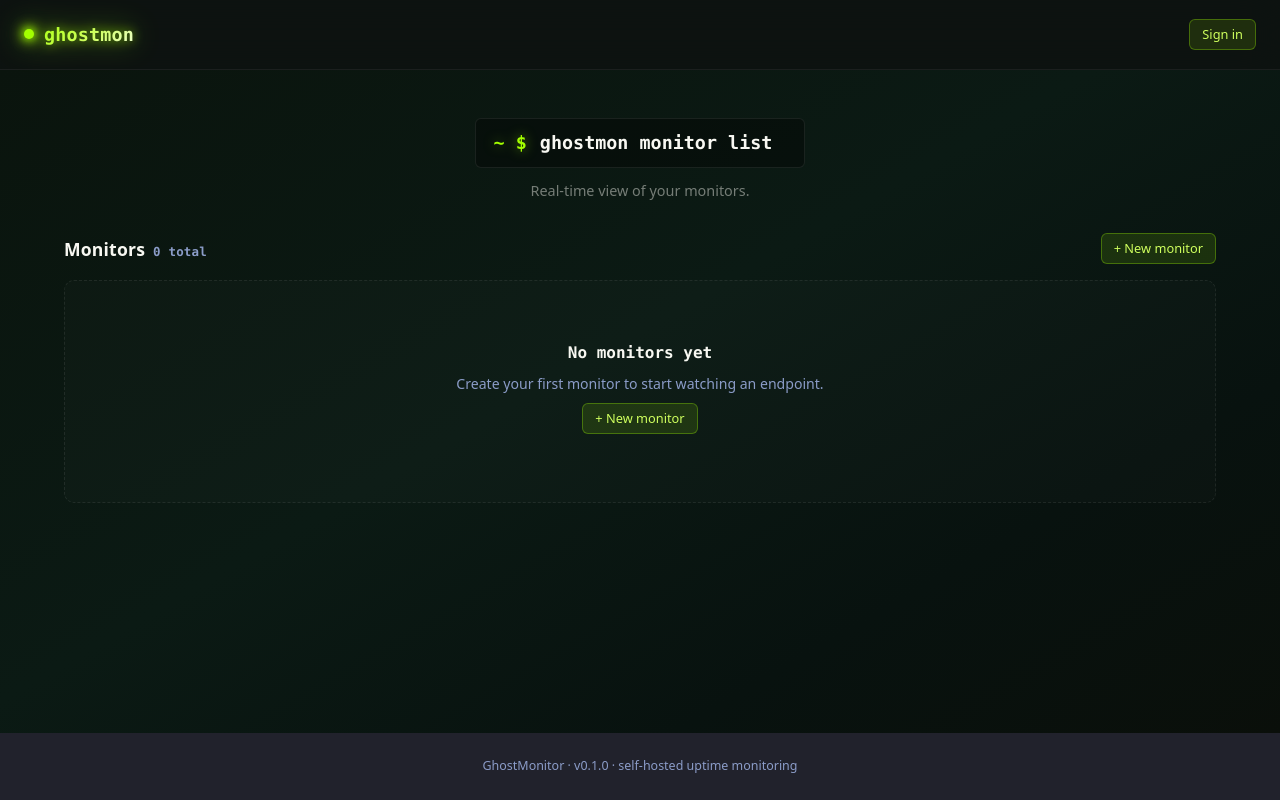
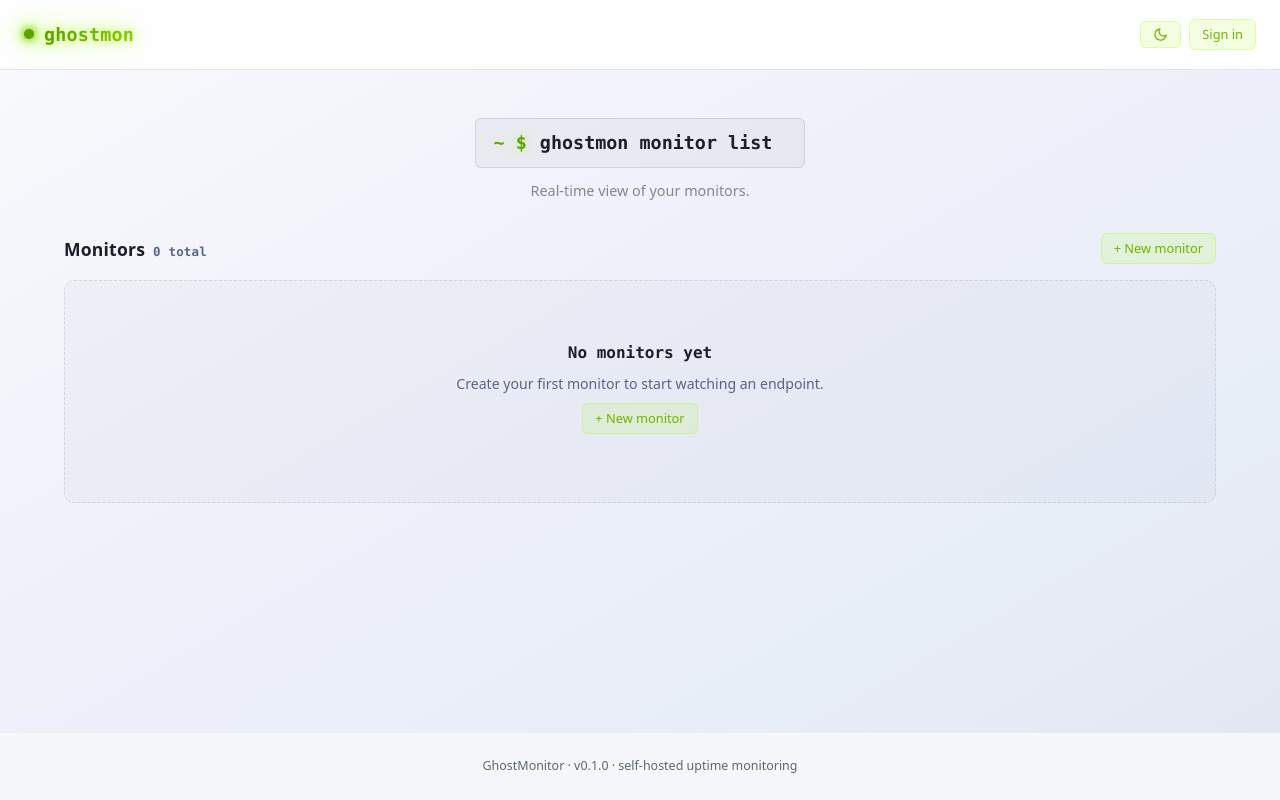
Before and after one commit to stackopshq/ghostmon, a FastAPI app: template templates/dashboard.html in a window 1280 px wide. Run offline with FastAPI, Linux system fonts and the light colour scheme; the template is opened without the code that fills it, so the values that code supplies are empty; parts of the project's set-up code (start-up, migrations or seed data) failed here and were passed over.

Commit message:
feat(ui): add light theme and a persistent theme toggle (#3)
Align the web UI mechanics with the product family (ghostbit): a full
light/dark theme system with a header toggle, while keeping ghostmon's own
lime-neon brand identity.

- Restructure CSS tokens into :root/[data-theme="dark"] and a new
  [data-theme="light"] block. The lime brand stays, but its tones drop to
  deeper greens in light mode since #A3FF00 is illegible on white.
- Centralise the previously hardcoded rgba(255,255,255,…) overlays into themed
  variables (--border-soft, --overlay-soft, --surface-sunken, --text-faint, …)
  so light mode renders correctly instead of white-on-white.
- Add a sun/moon toggle button in the header, an inline <head> script that
  applies the stored/OS theme before CSS resolves (no flash), and theme.js to
  persist the choice in localStorage (key gm_theme). Dark stays the default.

Verified both themes by rendering /login headless (Playwright).

```diff
--- a/static/style.css
+++ b/static/style.css
@@ -29,7 +29,9 @@
   --brand-glow:     drop-shadow(0 0 8px rgba(163, 255, 0, 0.6)) drop-shadow(0 0 20px rgba(163, 255, 0, 0.35));
 }
 
-:root {
+/* ── Dark theme (default) ───────────────────────────────────────────────────── */
+:root,
+[data-theme="dark"] {
   --bg-page:      #21222c;
   --card:         #282a36;
   --card-2:       #323445;
@@ -43,12 +45,65 @@
   --accent-hover: #CFFF5E;
   --accent-dim:   rgba(163, 255, 0, 0.15);
   --danger:       #ff5555;
+  --danger-text:  #ffb4b4;
   --toggle-off:   #44475a;
   --toggle-on:    #A3FF00;
   --shadow-card:  0 4px 20px rgba(0,0,0,0.55), 0 0 0 1px rgba(255,255,255,0.04);
   --header-bg:    rgba(10, 16, 12, 0.85);
 
   --bg-gradient: linear-gradient(150deg, #0A140D 0%, #0b1a14 45%, #08120f 75%, #0a0f0a 100%);
+
+  /* The lime wordmark/CTA gradient. Themed so it stays legible on light. */
+  --logo-gradient: linear-gradient(135deg, #A3FF00 0%, #CFFF5E 60%, #EFFFD1 100%);
+
+  /* Themed translucent overlays. They used to be hardcoded rgba(255,255,255,…)
+     which silently broke on a light surface (white-on-white). Centralised here
+     so both palettes get sensible values. */
+  --border-soft:    var(--border-soft);  /* thin borders on cards/inputs/dividers */
+  --border-strong:  rgba(255, 255, 255, 0.20);  /* hover borders */
+  --overlay-soft:   rgba(255, 255, 255, 0.05);   /* subtle surface fills, hovers */
+  --overlay-faint:  rgba(255, 255, 255, 0.02);   /* barely-there fills (empty states) */
+  --surface-sunken: rgba(0, 0, 0, 0.35);         /* inset panels (hero terminal) */
+  --text-faint:     rgba(248, 248, 242, 0.45);   /* de-emphasised captions */
+}
+
+/* ── Light theme ────────────────────────────────────────────────────────────── */
+/* The lime identity is kept, but #A3FF00 is illegible on white — so the brand
+   tones drop to deeper greens for text/accents while surfaces flip to light. */
+[data-theme="light"] {
+  --bg-page:      #f6f7fb;
+  --card:         #ffffff;
+  --card-2:       #f0f1f7;
+  --code-bg:      #eceff7;
+  --border:       #d6d8e3;
+  --border-focus: #5BA300;
+  --text:         #1c1e2a;
+  --text-muted:   #5b6480;
+  --text-sub:     #404662;
+  --accent:       #4E8C00;
+  --accent-hover: #3f7300;
+  --accent-dim:   rgba(91, 163, 0, 0.12);
+  --danger:       #d23;
+  --danger-text:  #b3261e;
+  --toggle-off:   #c3c9d8;
+  --toggle-on:    #5BA300;
+  --shadow-card:  0 4px 20px rgba(40, 44, 60, 0.08), 0 0 0 1px rgba(40, 44, 60, 0.06);
+  --header-bg:    rgba(255, 255, 255, 0.88);
+
+  --bg-gradient: linear-gradient(150deg, #f8f9fc 0%, #eef0fa 45%, #e8eef8 75%, #e3e7f1 100%);
+
+  /* Brand tones, darkened so the green stays legible on a light surface. */
+  --brand-primary: #5BA300;
+  --brand-light:   #6FB400;
+  --brand-gradient: linear-gradient(135deg, #5BA300 0%, #7FCC00 100%);
+  --logo-gradient:  linear-gradient(135deg, #4E8C00 0%, #6FB400 55%, #8FD400 100%);
+
+  --border-soft:    rgba(28, 30, 42, 0.12);
+  --border-strong:  rgba(28, 30, 42, 0.28);
+  --overlay-soft:   rgba(28, 30, 42, 0.05);
+  --overlay-faint:  rgba(28, 30, 42, 0.025);
+  --surface-sunken: rgba(28, 30, 42, 0.04);
+  --text-faint:     rgba(40, 44, 60, 0.55);
 }
 
 html { height: 100%; }
@@ -83,7 +138,7 @@ header {
   background: var(--header-bg);
   backdrop-filter: blur(20px);
   -webkit-backdrop-filter: blur(20px);
-  border-bottom: 1px solid rgba(255,255,255,0.06);
+  border-bottom: 1px solid var(--border-soft);
 }
 
 .logo {
@@ -96,7 +151,7 @@ header {
   align-items: center;
   gap: 10px;
 
-  background: linear-gradient(135deg, #A3FF00 0%, #CFFF5E 60%, #EFFFD1 100%);
+  background: var(--logo-gradient);
   -webkit-background-clip: text;
   -webkit-text-fill-color: transparent;
   background-clip: text;
@@ -119,6 +174,13 @@ header {
 
 .header-actions { display: flex; align-items: center; gap: 8px; }
 
+/* Theme toggle — dark shows the sun (→ switch to light), light shows the moon. */
+.btn-theme { padding: 6px 9px; }
+.btn-theme svg { display: block; }
+.icon-moon { display: none; }
+[data-theme="light"] .icon-sun { display: none; }
+[data-theme="light"] .icon-moon { display: block; }
+
 .btn-new {
   background: rgba(163, 255, 0, 0.12);
   border: 1px solid rgba(163, 255, 0, 0.3);
@@ -139,10 +201,10 @@ header {
 
 .btn-muted {
   background: transparent;
-  border: 1px solid rgba(255,255,255,0.1);
+  border: 1px solid var(--border-soft);
   color: var(--text-muted);
 }
-.btn-muted:hover { border-color: rgba(255,255,255,0.2); color: var(--text); background: rgba(255,255,255,0.03); }
+.btn-muted:hover { border-color: var(--border-strong); color: var(--text); background: var(--overlay-soft); }
 
 /* Main container */
 .container {
@@ -161,8 +223,8 @@ header {
   font-size: clamp(1rem, 2vw, 1.15rem);
   display: inline-flex;
   align-items: center;
-  background: rgba(0, 0, 0, 0.35);
-  border: 1px solid rgba(255, 255, 255, 0.08);
+  background: var(--surface-sunken);
+  border: 1px solid var(--border-soft);
   border-radius: var(--radius-sm);
   padding: 10px 18px;
   gap: 2px;
@@ -185,7 +247,7 @@ header {
 .hero-sub {
   margin-top: 12px;
   font-size: 0.9rem;
-  color: rgba(248, 248, 242, 0.45);
+  color: var(--text-faint);
 }
 
 /* Toolbar */
@@ -214,7 +276,7 @@ header {
   border-radius: var(--radius);
   padding: 20px;
   box-shadow: var(--shadow-card);
-  border: 1px solid rgba(255, 255, 255, 0.08);
+  border: 1px solid var(--border-soft);
 }
 
 /* Monitor grid */
@@ -256,7 +318,7 @@ header {
   text-transform: uppercase;
   padding: 3px 8px;
   border-radius: 999px;
-  background: rgba(255, 255, 255, 0.05);
+  background: var(--overlay-soft);
   color: var(--text-muted);
   letter-spacing: 0.08em;
 }
@@ -310,9 +372,9 @@ header {
   text-align: center;
   padding: 60px 24px;
   color: var(--text-muted);
-  border: 1px dashed rgba(255, 255, 255, 0.08);
+  border: 1px dashed var(--border-soft);
   border-radius: var(--radius);
-  background: rgba(255, 255, 255, 0.015);
+  background: var(--overlay-faint);
 }
 .empty h3 { color: var(--text); font-size: 1rem; margin-bottom: 6px; }
 .empty p { font-size: 0.88rem; }
@@ -368,7 +430,7 @@ input[type="text"],
 input[type="email"],
 input[type="password"] {
   background: var(--card-2);
-  border: 1px solid rgba(255, 255, 255, 0.1);
+  border: 1px solid var(--border-soft);
   border-radius: var(--radius-sm);
   color: var(--text);
   font-family: var(--font-mono);
@@ -417,7 +479,7 @@ input:focus {
   content: "";
   flex: 1;
   height: 1px;
-  background: rgba(255, 255, 255, 0.08);
+  background: var(--border-soft);
 }
 
 .btn-oidc {
@@ -457,7 +519,7 @@ input:focus {
 .flash-error {
   background: rgba(255, 85, 85, 0.08);
   border: 1px solid rgba(255, 85, 85, 0.3);
-  color: #ffb4b4;
+  color: var(--danger-text);
 }
 
 /* Footer */
@@ -512,7 +574,7 @@ footer a:hover { color: var(--brand-primary); }
   border-radius: var(--radius-sm);
   transition: color var(--transition), background var(--transition);
 }
-.nav-link:hover { color: var(--text); background: rgba(255,255,255,0.04); }
+.nav-link:hover { color: var(--text); background: var(--overlay-soft); }
 .nav-active { color: var(--accent); background: var(--accent-dim); }
 
 /* Status: maintenance */
@@ -597,7 +659,7 @@ select:focus { outline: none; border-color: var(--border-focus); }
   padding: 8px 14px;
   background: rgba(255, 85, 85, 0.1);
   border: 1px solid rgba(255, 85, 85, 0.35);
-  color: #ffb4b4;
+  color: var(--danger-text);
   border-radius: var(--radius-sm);
   cursor: pointer;
   transition: background var(--transition), border-color var(--transition);
--- /dev/null
+++ b/static/theme.js
@@ -0,0 +1,20 @@
+/**
+ * Theme toggle — flips data-theme between "dark" and "light" and persists the
+ * choice in localStorage. The initial theme is set by an inline script in
+ * <head> to avoid a flash of the wrong palette before this script runs.
+ */
+(function () {
+  const btn = document.getElementById("themeToggle");
+  if (!btn) return;
+
+  btn.addEventListener("click", () => {
+    const cur = document.documentElement.getAttribute("data-theme") || "dark";
+    const next = cur === "dark" ? "light" : "dark";
+    document.documentElement.setAttribute("data-theme", next);
+    try {
+      localStorage.setItem("gm_theme", next);
+    } catch (_) {
+      /* localStorage unavailable (private mode) — theme just won't persist. */
+    }
+  });
+})();
--- a/templates/base.html
+++ b/templates/base.html
@@ -1,8 +1,22 @@
 <!DOCTYPE html>
-<html lang="en" data-theme="dark">
+<html lang="en">
 <head>
   <meta charset="UTF-8">
   <meta name="viewport" content="width=device-width, initial-scale=1.0">
+  <script>
+    // Apply the theme before CSS resolves so the page never flashes the wrong
+    // palette. Stored choice wins; otherwise follow the OS preference, falling
+    // back to dark (which is also what :root defaults to if JS is disabled).
+    (function () {
+      try {
+        var stored = localStorage.getItem('gm_theme');
+        var prefersLight = window.matchMedia && window.matchMedia('(prefers-color-scheme: light)').matches;
+        document.documentElement.setAttribute('data-theme', stored || (prefersLight ? 'light' : 'dark'));
+      } catch (_) {
+        document.documentElement.setAttribute('data-theme', 'dark');
+      }
+    })();
+  </script>
   <title>{% block title %}GhostMonitor — self-hosted uptime monitoring{% endblock %}</title>
   <meta name="description" content="Self-hosted, modern uptime monitoring — HTTP, TCP, Ping, SSL, Docker.">
   <link rel="stylesheet" href="/static/style.css?v={{ v }}">
@@ -18,6 +32,10 @@
     </nav>
     {% endif %}
     <div class="header-actions">
+      <button type="button" class="btn-new btn-theme" id="themeToggle" aria-label="Toggle color theme" title="Toggle theme">
+        <svg class="icon-sun" width="15" height="15" viewBox="0 0 24 24" fill="none" stroke="currentColor" stroke-width="2" stroke-linecap="round" stroke-linejoin="round"><circle cx="12" cy="12" r="4"/><path d="M12 2v2M12 20v2M4.93 4.93l1.41 1.41M17.66 17.66l1.41 1.41M2 12h2M20 12h2M4.93 19.07l1.41-1.41M17.66 6.34l1.41-1.41"/></svg>
+        <svg class="icon-moon" width="15" height="15" viewBox="0 0 24 24" fill="none" stroke="currentColor" stroke-width="2" stroke-linecap="round" stroke-linejoin="round"><path d="M21 12.79A9 9 0 1 1 11.21 3 7 7 0 0 0 21 12.79z"/></svg>
+      </button>
       {% block header_actions %}
       {% if current_user %}
       <span class="btn-new btn-muted" style="cursor: default;">{{ current_user.email }}</span>
@@ -36,5 +54,6 @@
   </footer>
 
   {% block scripts %}{% endblock %}
+  <script src="/static/theme.js?v={{ v }}" defer></script>
 </body>
 </html>
```
